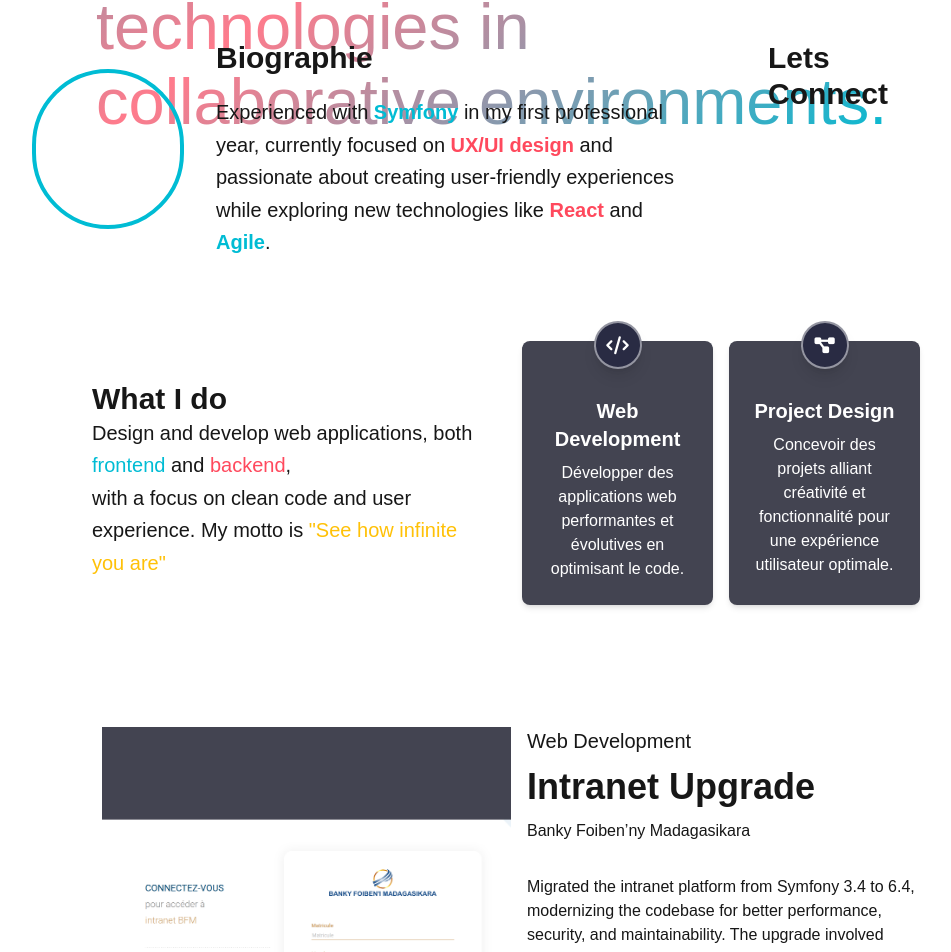
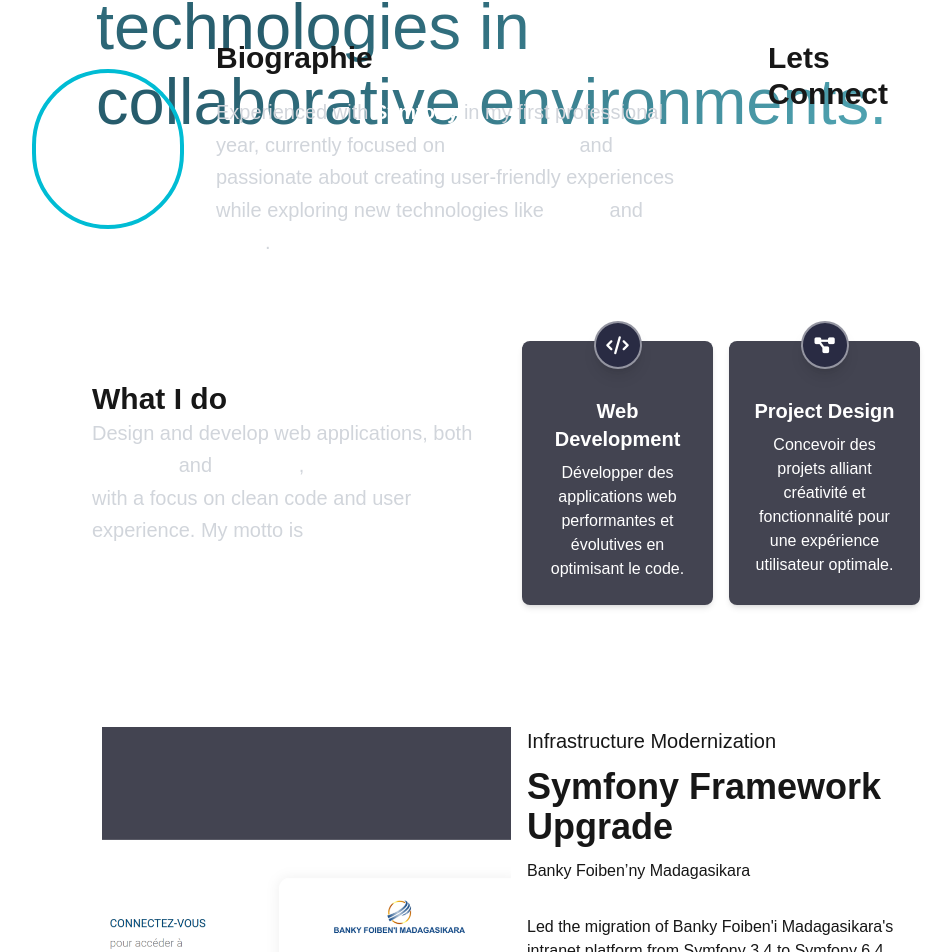
Before and after one commit to Mukkun007/PORTFOLIO-LOVA, a Next.js app: page / in a window 1280 px wide. Shown: the part 416-1368 px from the top of the page, without its empty margins (124-1075 px from the left). Built offline with nearby package versions, Linux system fonts and the light colour scheme.

Commit message:
new background color

```diff
--- a/src/app/globals.css
+++ b/src/app/globals.css
@@ -9,7 +9,8 @@
 
 @media (prefers-color-scheme: dark) {
   :root {
-    --background: #292b43;
+    /* --background: #292b43; */
+    --background: #0f172a;
     --foreground: #ededed;
   }
 }
@@ -20,7 +21,8 @@ html {
 
 nav {
   margin: 0;
-  background-color: #292b43;
+  /* background-color: #292b43; */
+  background-color: #0f172a;
   padding: 10px 20px;
   display: flex;
   justify-content: space-between; /* Ajoute de l'espace entre les blocs */
--- a/src/components/About.tsx
+++ b/src/components/About.tsx
@@ -25,12 +25,19 @@ const About = () => {
       {/* Partie de gauche */}
       <div className="w-full md:w-1/2 p-4 mt-10">
         <h2 className="font-bold text-3xl">What I do</h2>
-        <h3 className="text-xl leading-relaxed">
-          Design and develop web applications, both{" "}
-          <span className="font-light text-[#00bcd4]">frontend</span> and
-          <span className="font-light text-[#ff495d]"> backend</span>, <br />{" "}
-          with a focus on clean code and user experience. My motto is
-          <span className="font-light text-[#ffc107]">
+        <h3 className="text-xl leading-relaxed text-gray-300">
+          Design and develop web applications, both
+          <span className="font-bold text-white hover:text-[#00bcd4] transition-colors duration-300">
+            {" "}
+            frontend
+          </span>{" "}
+          and
+          <span className="font-bold text-white hover:text-[#ff495d] transition-colors duration-300">
+            {" "}
+            backend
+          </span>
+          , <br /> with a focus on clean code and user experience. My motto is
+          <span className="font-bold text-white hover:text-[#ffc107] transition-colors duration-300">
             {" "}
             "See how infinite you are"
           </span>
--- a/src/components/Biographie.tsx
+++ b/src/components/Biographie.tsx
@@ -7,15 +7,29 @@ const Biographie = () => {
         </div>
         <div className="w-full md:w-3/5 p-4">
           <h2 className="font-bold text-3xl">Biographie</h2>
-          <h3 className="mt-5 text-xl leading-relaxed mr-[50px]">
+          <h3 className="mt-5 text-xl leading-relaxed mr-[50px] text-gray-300">
             Experienced with
-            <span className="font-bold text-[#00bcd4]"> Symfony</span> in my
-            first professional year, currently focused on{" "}
-            <span className="font-bold text-[#ff495d]">UX/UI design</span> and
-            passionate about creating user-friendly experiences while exploring
-            new technologies like{" "}
-            <span className="font-bold text-[#ff495d]"> React</span> and{" "}
-            <span className="font-bold text-[#00bcd4]"> Agile</span>.
+            <span className="font-bold text-white hover:text-[#00bcd4] transition-colors duration-300">
+              {" "}
+              Symfony
+            </span>{" "}
+            in my first professional year, currently focused on
+            <span className="font-bold text-white hover:text-[#ff495d] transition-colors duration-300">
+              {" "}
+              UX/UI design
+            </span>{" "}
+            and passionate about creating user-friendly experiences while
+            exploring new technologies like
+            <span className="font-bold text-white hover:text-[#ff495d] transition-colors duration-300">
+              {" "}
+              React
+            </span>{" "}
+            and
+            <span className="font-bold text-white hover:text-[#00bcd4] transition-colors duration-300">
+              {" "}
+              Agile
+            </span>
+            .
           </h3>
         </div>
         <div className="w-full md:w-1/5 p-4">
--- a/src/components/Home.tsx
+++ b/src/components/Home.tsx
@@ -3,7 +3,8 @@ const Home = () => {
     <>
       <main className="flex justify-between items-center">
         <div className="desc">
-          <h1 className="ml-[220px] mr-[250px] mt-[10px] font-bold text-5xl md:text-[65px] bg-gradient-to-br from-[#00bcd4] via-[#ff7b8c] to-[#00bcd4] text-transparent bg-clip-text md:leading-[75px]">
+          {/* <h1 className="ml-[220px] mr-[250px] mt-[10px] font-bold text-5xl md:text-[65px] bg-gradient-to-br from-[#00bcd4] via-[#ff7b8c] to-[#00bcd4] text-transparent bg-clip-text md:leading-[75px]"> */}
+          <h1 className="ml-[220px] mr-[250px] mt-[10px] font-bold text-5xl md:text-[65px] bg-gradient-to-br from-[#52a8b6] via-[#265b6b] to-[#52a8b6] text-transparent bg-clip-text md:leading-[75px]">
             Hi, I’m Tahiana Lova, a young full-stack developer with a passion
             for web development. I enjoy creating innovative solutions and
             exploring new technologies in collaborative environments.
--- a/src/components/Projects.tsx
+++ b/src/components/Projects.tsx
@@ -6,17 +6,17 @@ const Projects = () => {
   const projects = [
     {
       image: "/images/Grey.png",
-      title: "Web Development",
+      title: "Infrastructure Modernization",
       establishment: "Banky Foiben’ny Madagasikara",
-      projectName: "Intranet Upgrade",
+      projectName: "Symfony Framework Upgrade",
       description:
-        "Migrated the intranet platform from Symfony 3.4 to 6.4, modernizing the codebase for better performance, security, and maintainability. The upgrade involved refactoring legacy code, optimizing database queries, and ensuring full compatibility with the latest Symfony features, all while minimizing disruptions for users.",
+        "Led the migration of Banky Foiben'i Madagasikara's intranet platform from Symfony 3.4 to Symfony 6.4, ensuring better performance, enhanced security, and improved maintainability. This upgrade involved adapting legacy code, updating dependencies, and implementing best practices to optimize the system for long-term stability.",
     },
     {
       image: "/images/DOR.png",
-      title: "Web Development",
+      title: "Web Application Development",
       establishment: "Banky Foiben’ny Madagasikara",
-      projectName: "Mobile App Development",
+      projectName: "Internal Process Optimization Application",
       description:
         "Developed a cross-platform mobile app for e-commerce, enhancing the shopping experience with a user-friendly interface and optimized performance for both Android and iOS devices.",
     },
```
Also changed, not shown: public/images/Intranet.png (deleted).
